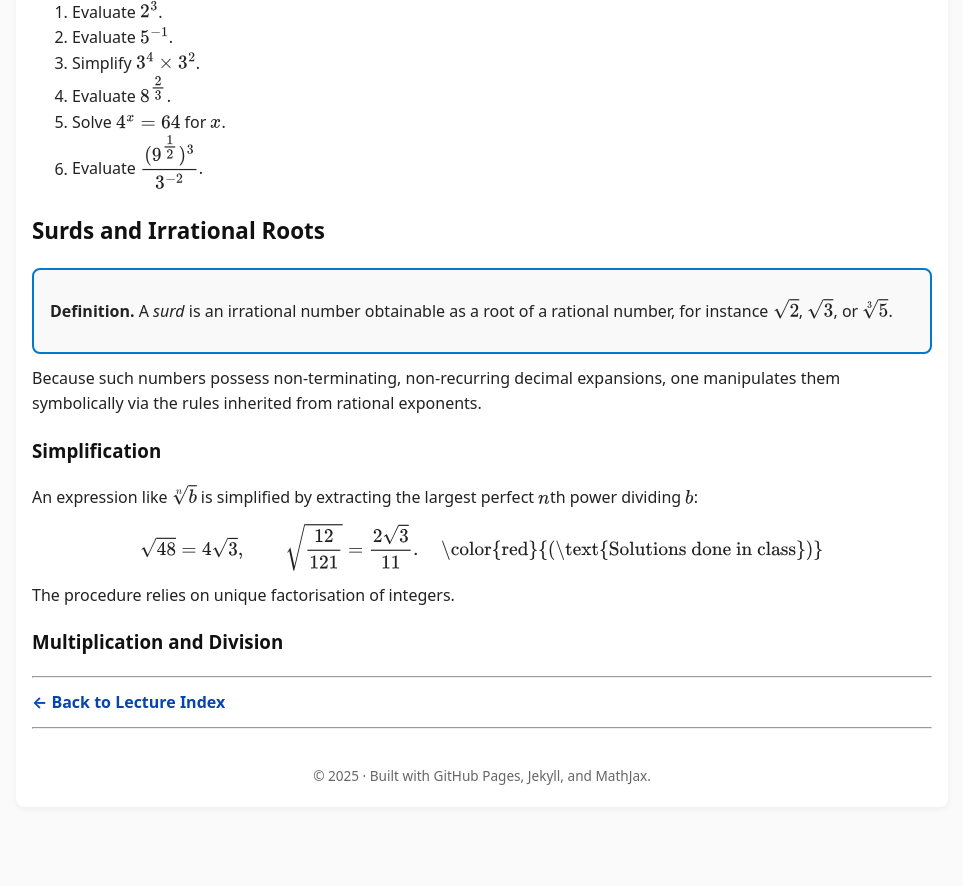
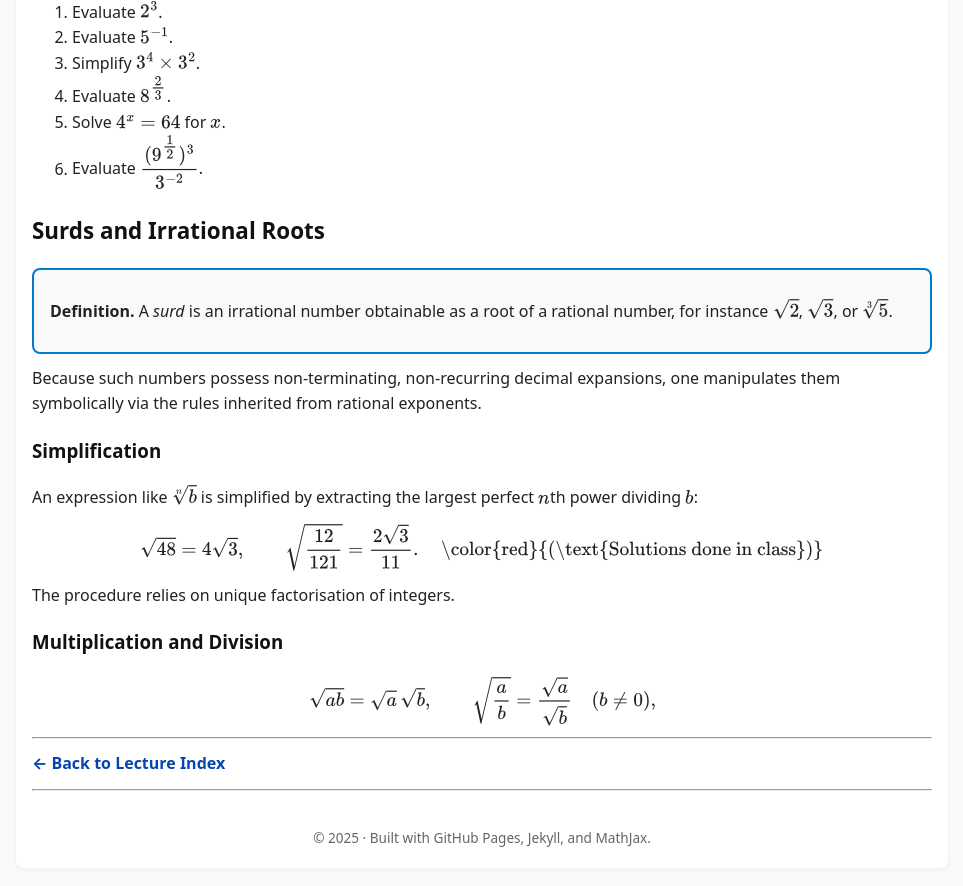
Before and after one commit to SaleemKamaludin/SaleemKamaludin.github.io, a Jekyll site: the page built from courses/math-1115/lecture-notes/lecture3.md, in a window 1280 px wide and 900 px high, scrolled down 3252 px. Shown: the top 886 px of the window, without its empty margins (158-1121 px from the left). Built offline with Jekyll 4.4.1, drawn with Linux system fonts in a browser that asks for light colours; before the commit the page ends 4091 px from its top, so only the background shows below that.

Commit message:
Update lecture3.md

```diff
--- a/courses/math-1115/lecture-notes/lecture3.md
+++ b/courses/math-1115/lecture-notes/lecture3.md
@@ -492,6 +492,12 @@ To ensure consistency, these operations must be performed in a **specific order*
 <h3 id="surd-multiplication-division">Multiplication and Division</h3>
 
 
+<p style="text-align:center;">
+  \( \sqrt{ab} = \sqrt{a}\,\sqrt{b}, \qquad
+     \sqrt{\dfrac{a}{b}} = \dfrac{\sqrt{a}}{\sqrt{b}} \quad (b \neq 0), \)
+</p>
+
+
 
 ---
 
```
